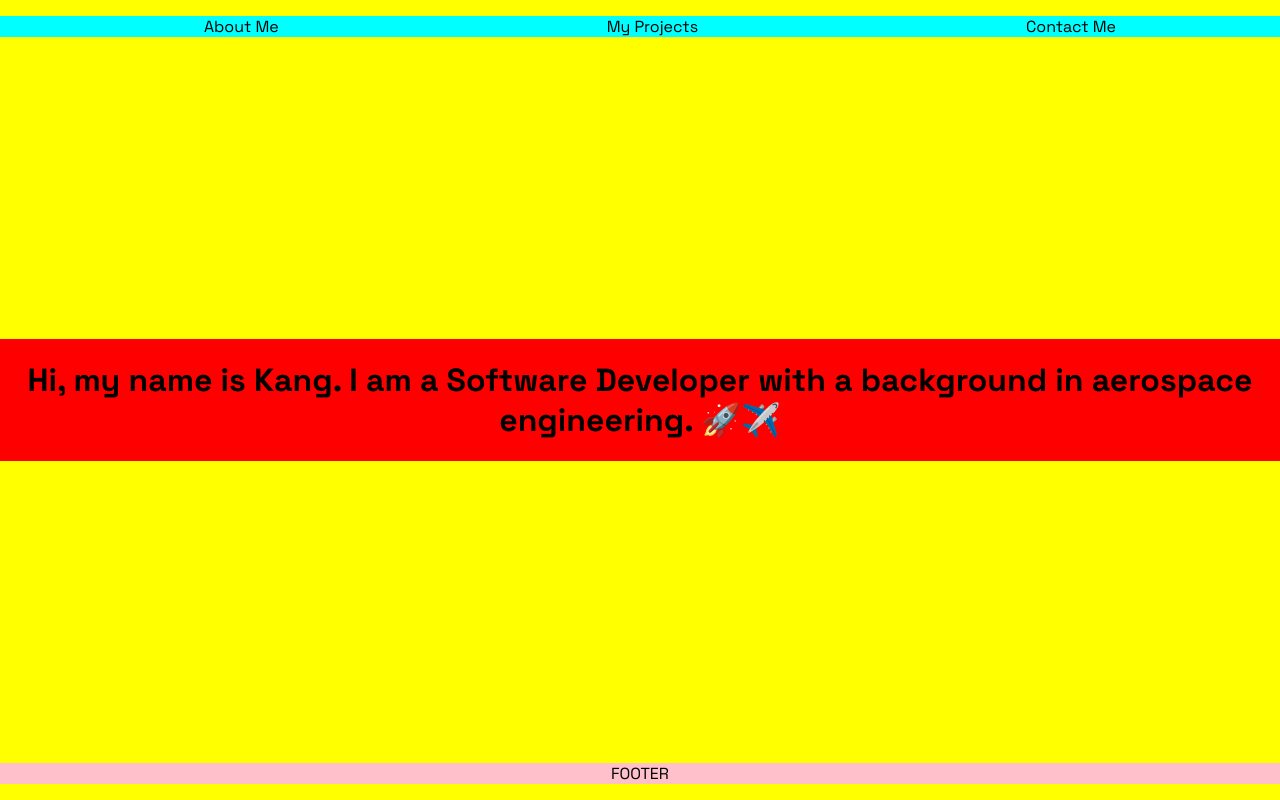
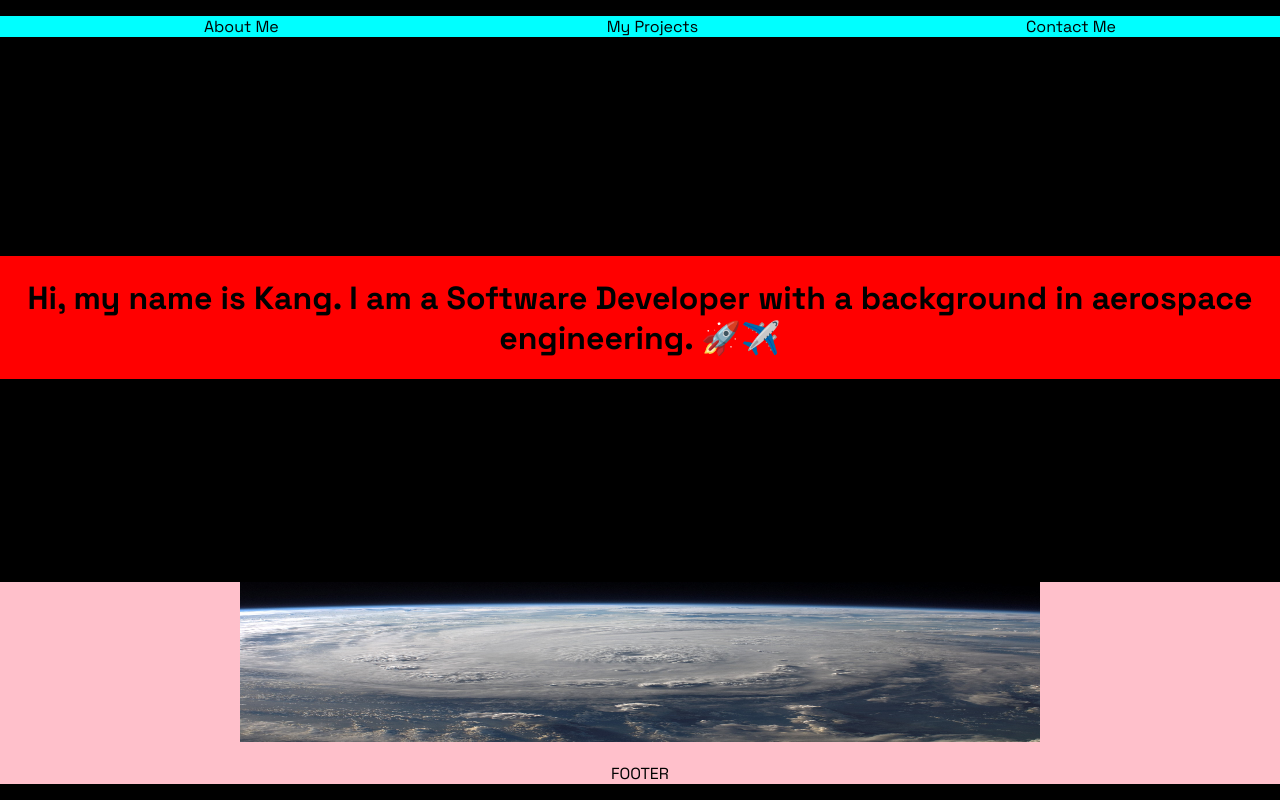
Before and after one commit to kanghsieh/profile, a Next.js app: page / in a window 1280 px wide. Built offline with nearby package versions, Linux system fonts and the light colour scheme.

Commit message:
added background image to footer

```diff
--- a/components/layout/footer.js
+++ b/components/layout/footer.js
@@ -15,6 +15,7 @@ function Footer() {
             <Image src="/vercel.svg" alt="Vercel Logo" width={72} height={16} />
           </span>
         </a> */}
+        <img src="/earth.jpg" alt="Earth" className={styles.img}/>
         <p>FOOTER</p>
       </div>
     </footer>
--- a/components/layout/footer.module.scss
+++ b/components/layout/footer.module.scss
@@ -3,3 +3,9 @@
   // position: fixed;
   // bottom: 0;
 }
+
+.img {
+  object-fit: fill;
+  max-height: 20vh;
+  width: 100vh;
+}
--- a/styles/globals.scss
+++ b/styles/globals.scss
@@ -16,7 +16,7 @@ html {
 body {
   margin: 0;
   padding: 0;
-  background-color: yellow;
+  background-color: black;
   font-family: $font-stack;
 }
 
```
Also changed, not shown: public/earth.jpg (added).
